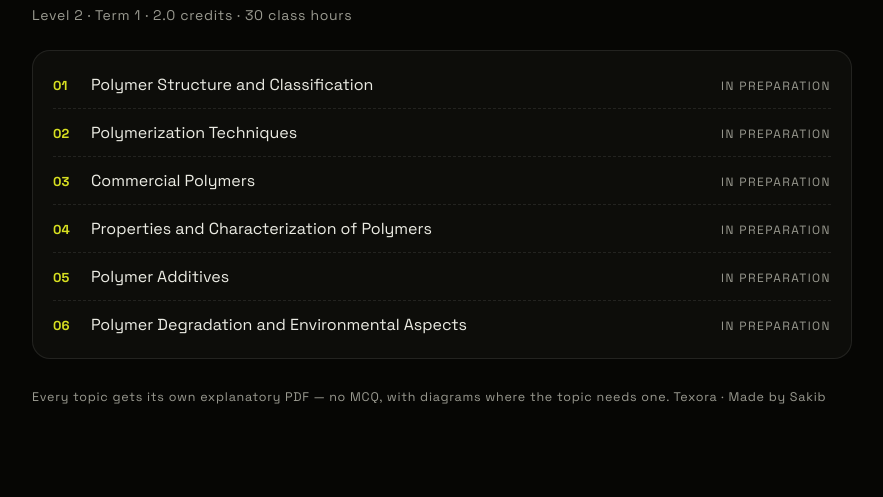
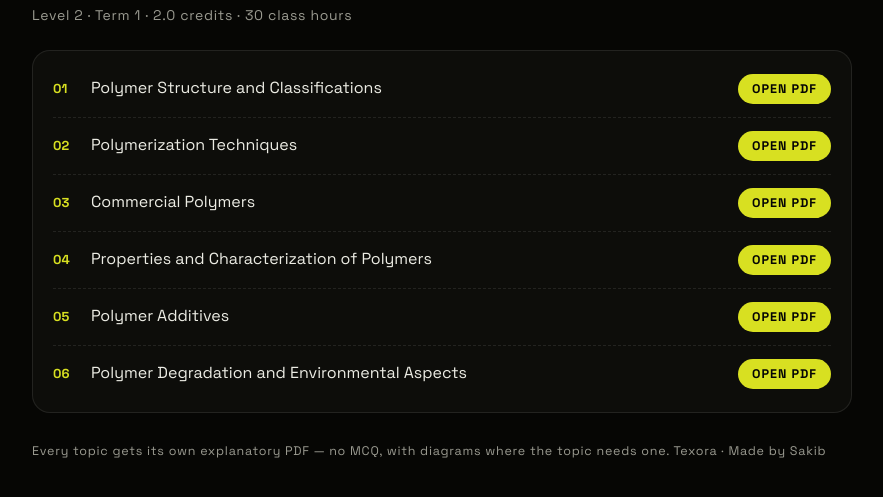
Before and after one commit to sakibhasan286116/texora, a plain HTML site: page courses/te-2107.html in a window 1280 px wide. Shown: the part 189-686 px from the top of the page, without its empty margins (198-1081 px from the left). Drawn offline with nearby package versions, Linux system fonts and the light colour scheme.

Commit message:
Course pages: TE-2107 + TE-2108 PDF links live

```diff
--- a/courses/te-2107.html
+++ b/courses/te-2107.html
@@ -31,12 +31,12 @@ a.pdf{margin-left:auto;flex:none;background:var(--neon);color:#050505;font-weigh
 <h1>Polymer Science and Engineering</h1>
 <div class="meta">Level 2 · Term 1 · 2.0 credits · 30 class hours</div>
 <div class="panel">
-<div class="row"><span class="num">01</span><span class="ttl">Polymer Structure and Classification</span><span class="st">In preparation</span></div>
-<div class="row"><span class="num">02</span><span class="ttl">Polymerization Techniques</span><span class="st">In preparation</span></div>
-<div class="row"><span class="num">03</span><span class="ttl">Commercial Polymers</span><span class="st">In preparation</span></div>
-<div class="row"><span class="num">04</span><span class="ttl">Properties and Characterization of Polymers</span><span class="st">In preparation</span></div>
-<div class="row"><span class="num">05</span><span class="ttl">Polymer Additives</span><span class="st">In preparation</span></div>
-<div class="row"><span class="num">06</span><span class="ttl">Polymer Degradation and Environmental Aspects</span><span class="st">In preparation</span></div>
+<div class="row"><span class="num">01</span><span class="ttl">Polymer Structure and Classifications</span><a class="pdf" href="../notes/te-2107/polymer-structure-and-classifications.pdf" target="_blank" rel="noopener">Open PDF</a></div>
+<div class="row"><span class="num">02</span><span class="ttl">Polymerization Techniques</span><a class="pdf" href="../notes/te-2107/polymerization-techniques.pdf" target="_blank" rel="noopener">Open PDF</a></div>
+<div class="row"><span class="num">03</span><span class="ttl">Commercial Polymers</span><a class="pdf" href="../notes/te-2107/commercial-polymers.pdf" target="_blank" rel="noopener">Open PDF</a></div>
+<div class="row"><span class="num">04</span><span class="ttl">Properties and Characterization of Polymers</span><a class="pdf" href="../notes/te-2107/properties-and-characterization-of-polymers.pdf" target="_blank" rel="noopener">Open PDF</a></div>
+<div class="row"><span class="num">05</span><span class="ttl">Polymer Additives</span><a class="pdf" href="../notes/te-2107/polymer-additives.pdf" target="_blank" rel="noopener">Open PDF</a></div>
+<div class="row"><span class="num">06</span><span class="ttl">Polymer Degradation and Environmental Aspects</span><a class="pdf" href="../notes/te-2107/polymer-degradation-and-environmental-aspects.pdf" target="_blank" rel="noopener">Open PDF</a></div>
 
 </div>
 <p class="foot">Every topic gets its own explanatory PDF — no MCQ, with diagrams where the topic needs one. Texora · Made by Sakib</p>
```
Also changed, not shown: courses/te-2108.html (+5 -5 lines).
